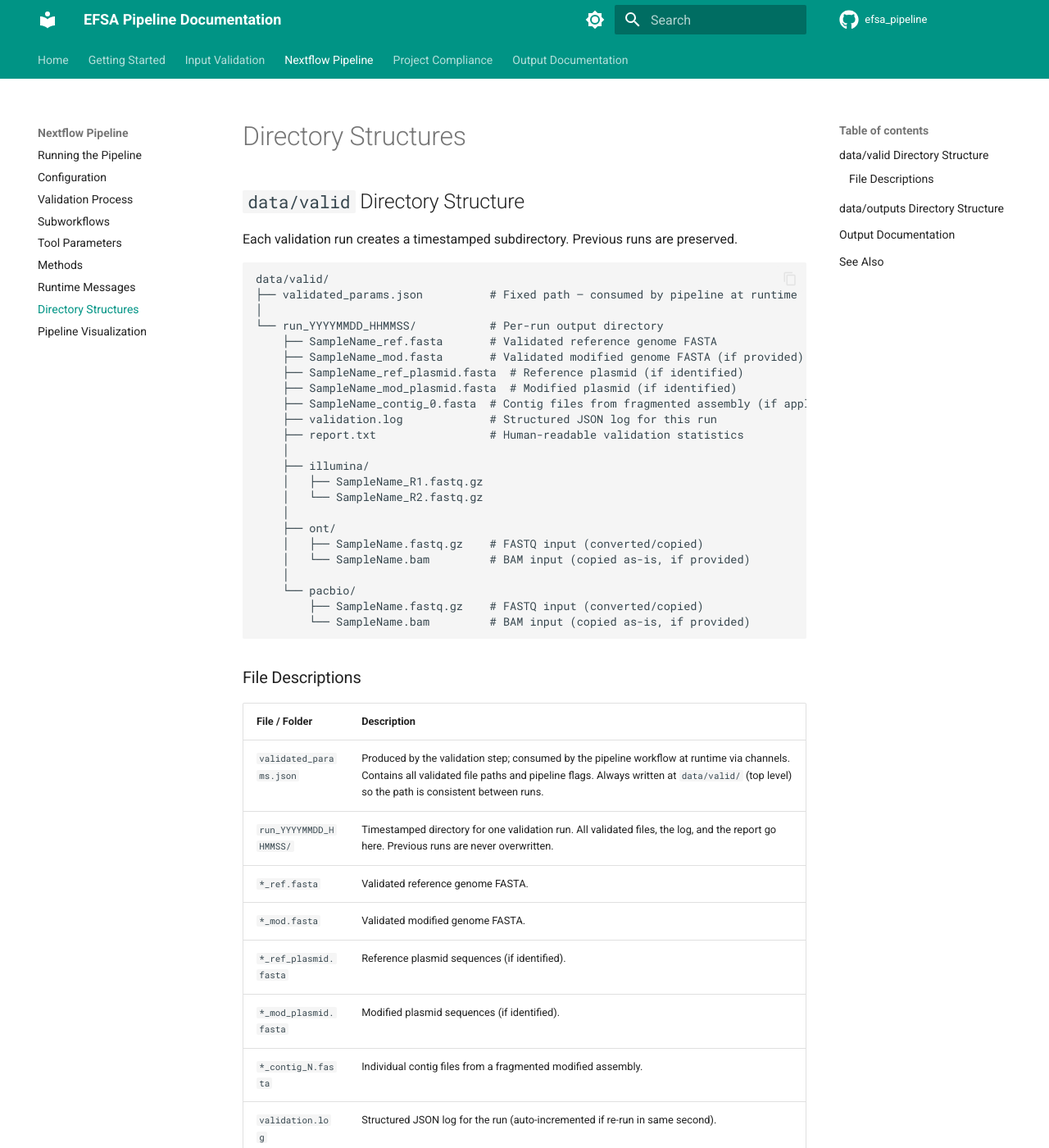
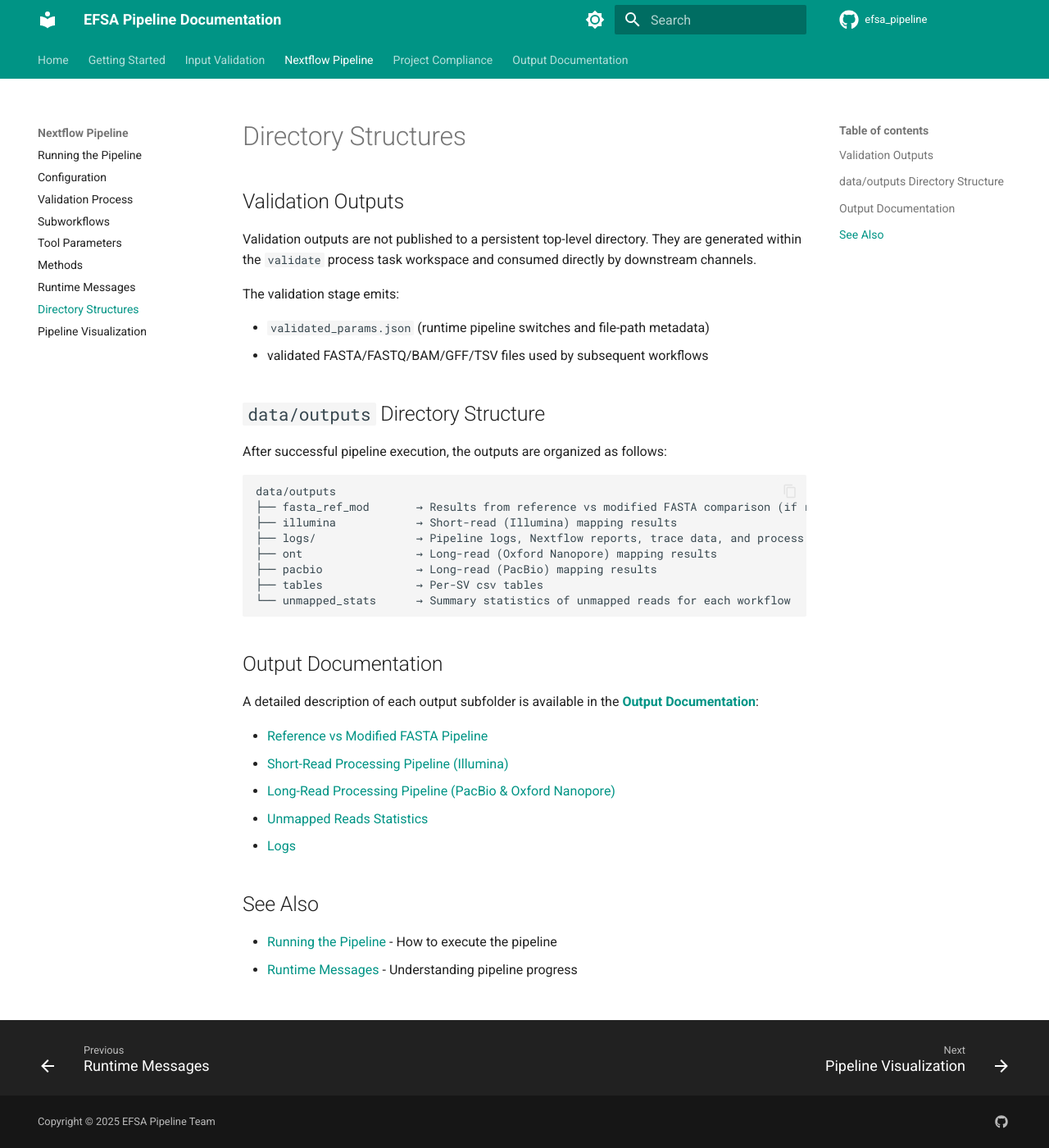
Before and after one commit to denisHanch/efsa_pipeline, an MkDocs documentation site: the page built from docs/nextflow/directory-structures.md, in a window 1280 px wide and 1400 px high. Shown: the whole window at 82% size. Built offline with MkDocs 1.6.1 and Material for MkDocs 9.7.7, drawn with Linux system fonts in a browser that asks for light colours; comment, search, counter and statistics services are not loaded; some of the changed text lies outside the part shown.

Commit message:
EFSA-283: removal of publishDir & review docs

````diff
--- a/docs/nextflow/directory-structures.md
+++ b/docs/nextflow/directory-structures.md
@@ -1,51 +1,13 @@
 # Directory Structures
 
-## `data/valid` Directory Structure
+## Validation Outputs
 
-Each validation run creates a timestamped subdirectory. Previous runs are preserved.
+Validation outputs are not published to a persistent top-level directory. They are generated within the `validate` process task workspace and consumed directly by downstream channels.
 
-```
-data/valid/
-├── validated_params.json          # Fixed path — consumed by pipeline at runtime
-│
-└── run_YYYYMMDD_HHMMSS/           # Per-run output directory
-    ├── SampleName_ref.fasta       # Validated reference genome FASTA
-    ├── SampleName_mod.fasta       # Validated modified genome FASTA (if provided)
-    ├── SampleName_ref_plasmid.fasta  # Reference plasmid (if identified)
-    ├── SampleName_mod_plasmid.fasta  # Modified plasmid (if identified)
-    ├── SampleName_contig_0.fasta  # Contig files from fragmented assembly (if applicable)
-    ├── validation.log             # Structured JSON log for this run
-    ├── report.txt                 # Human-readable validation statistics
-    │
-    ├── illumina/
-    │   ├── SampleName_R1.fastq.gz
-    │   └── SampleName_R2.fastq.gz
-    │
-    ├── ont/
-    │   ├── SampleName.fastq.gz    # FASTQ input (converted/copied)
-    │   └── SampleName.bam         # BAM input (copied as-is, if provided)
-    │
-    └── pacbio/
-        ├── SampleName.fastq.gz    # FASTQ input (converted/copied)
-        └── SampleName.bam         # BAM input (copied as-is, if provided)
-```
+The validation stage emits:
 
-### File Descriptions
-
-| File / Folder              | Description                                                                   |
-| -------------------------- | ----------------------------------------------------------------------------- |
-| `validated_params.json`    | Produced by the validation step; consumed by the pipeline workflow at runtime via channels. Contains all validated file paths and pipeline flags. Always written at `data/valid/` (top level) so the path is consistent between runs. |
-| `run_YYYYMMDD_HHMMSS/`     | Timestamped directory for one validation run. All validated files, the log, and the report go here. Previous runs are never overwritten. |
-| `*_ref.fasta`              | Validated reference genome FASTA.                                             |
-| `*_mod.fasta`              | Validated modified genome FASTA.                                              |
-| `*_ref_plasmid.fasta`      | Reference plasmid sequences (if identified).                                  |
-| `*_mod_plasmid.fasta`      | Modified plasmid sequences (if identified).                                   |
-| `*_contig_N.fasta`         | Individual contig files from a fragmented modified assembly.                  |
-| `validation.log`           | Structured JSON log for the run (auto-incremented if re-run in same second).  |
-| `report.txt`               | Human-readable statistics for all validated files.                            |
-| `illumina/`                | Paired-end Illumina FASTQ reads.                                              |
-| `ont/`                     | Nanopore reads — FASTQ and/or BAM depending on input.                         |
-| `pacbio/`                  | PacBio reads — FASTQ and/or BAM depending on input.                           |
+- `validated_params.json` (runtime pipeline switches and file-path metadata)
+- validated FASTA/FASTQ/BAM/GFF/TSV files used by subsequent workflows
 
 ## `data/outputs` Directory Structure
 
````
Also changed, not shown: README.md (+20 -69 lines), docs/nextflow/running-pipeline.md (+1 -1 lines), docs/nextflow/validation-process.md (+4 -5 lines), docs/outputs/illumina.md (+8 -22 lines), docs/outputs/long-reads.md (+5 -11 lines), docs/validation/OVERVIEW.md (+8 -8 lines), 3 other files.
